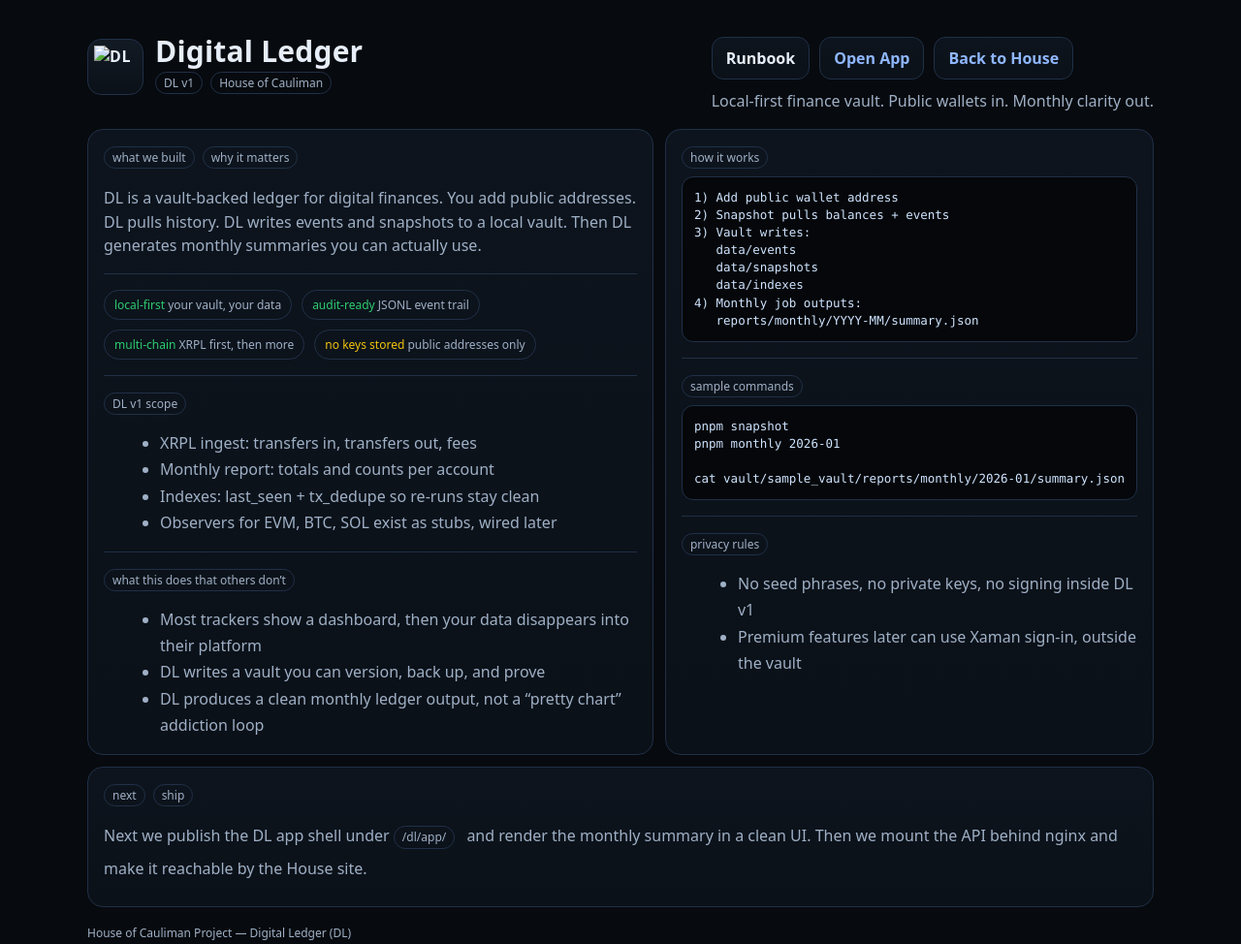
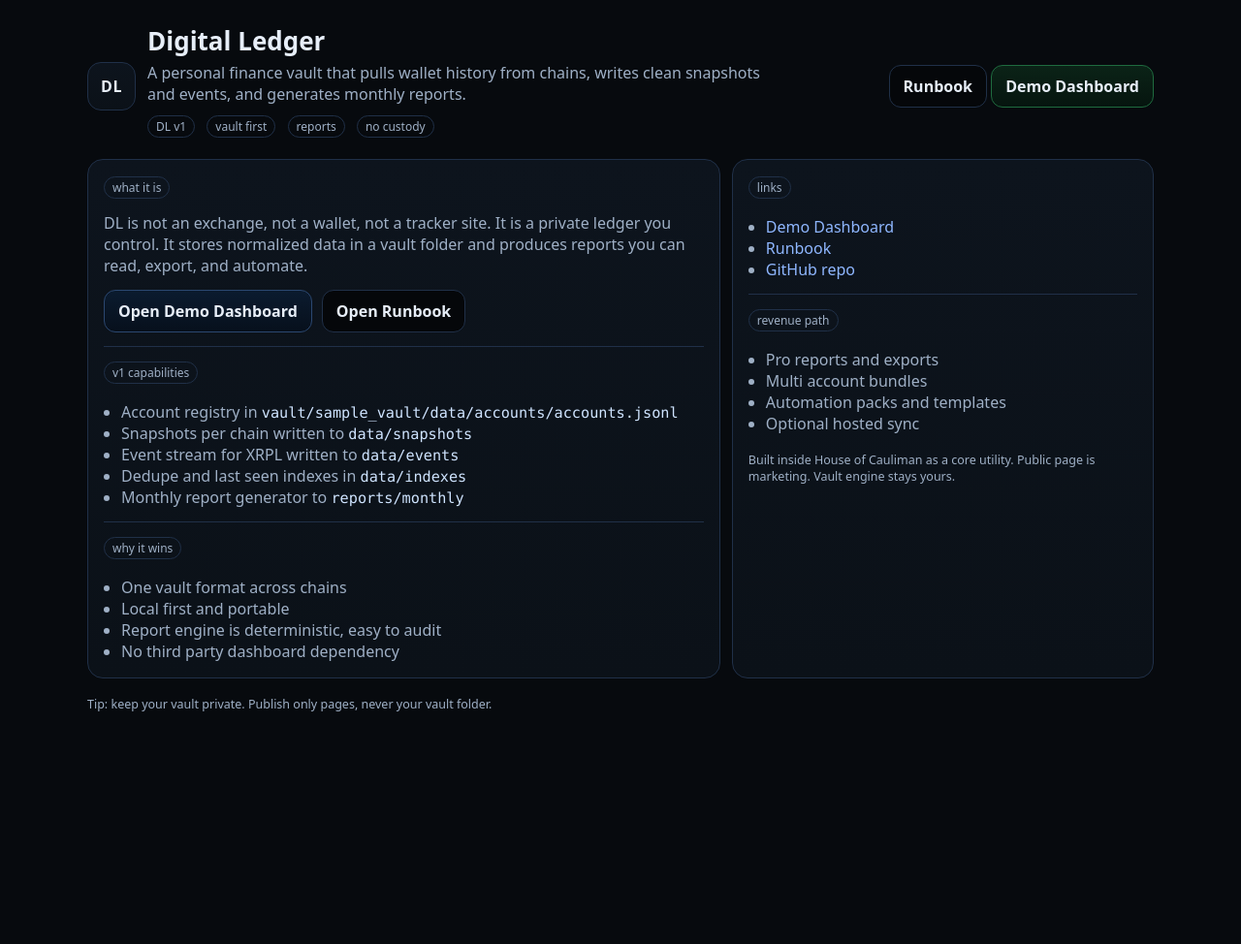
Before and after one commit to mrcauliman/augur, a website: page index.html in a window 1280 px wide. Shown: the whole page at 97% size. After the commit the page ends 815 px from the top, so only its background shows below. Drawn offline with Linux system fonts and the light colour scheme.

Commit message:
ui: add demo dashboard button on homepage

```diff
--- a/index.html
+++ b/index.html
@@ -3,13 +3,8 @@
 <head>
   <meta charset="UTF-8" />
   <meta name="viewport" content="width=device-width,initial-scale=1" />
-  <title>Digital Ledger (DL) — House of Cauliman</title>
-  <meta name="description" content="Digital Ledger (DL) turns public wallet history into clean monthly reports across chains. Local-first vault. Audit-ready." />
-
-  <meta property="og:title" content="Digital Ledger (DL) — House of Cauliman" />
-  <meta property="og:description" content="Local-first finance vault. Public addresses in. Monthly clarity out. No keys stored." />
-  <meta property="og:type" content="website" />
-
+  <title>Digital Ledger</title>
+  <meta name="description" content="Digital Ledger is a personal finance vault for onchain wallets. Snapshots, events, and monthly reports. Private by design." />
   <style>
     :root{
       --bg:#070a0e;
@@ -19,50 +14,51 @@
       --muted:#9fb0c6;
       --line:#203048;
       --a:#8fb7ff;
-      --good:#2ecc71;
-      --warn:#f1c40f;
-      --mono: ui-monospace, SFMono-Regular, Menlo, Monaco, Consolas, "Liberation Mono","Courier New", monospace;
-      --sans: ui-sans-serif, system-ui, -apple-system, Segoe UI, Roboto, Helvetica, Arial;
+      --good:#2fbf6b;
+      --mono:ui-monospace,Menlo,Consolas,monospace;
     }
-    html,body{margin:0;background:var(--bg);color:var(--fg);font-family:var(--sans)}
-    .wrap{max-width:1100px;margin:0 auto;padding:32px 16px 80px}
-    .top{display:flex;align-items:flex-start;justify-content:space-between;gap:16px;flex-wrap:wrap}
+    html,body{margin:0;background:var(--bg);color:var(--fg);font-family:system-ui,-apple-system,Segoe UI,Roboto,Arial}
+    a{color:var(--a);text-decoration:none}
+    .wrap{max-width:1100px;margin:0 auto;padding:28px 16px 80px}
+    .top{display:flex;justify-content:space-between;gap:12px;flex-wrap:wrap;align-items:center}
     .brand{display:flex;align-items:center;gap:12px}
     .mark{
-      width:44px;height:44px;border-radius:14px;
-      border:1px solid var(--line);
-      background:linear-gradient(180deg,#121a24,#0b1118);
-      display:grid;place-items:center;
-      font-weight:900;letter-spacing:.6px;
-    }
-    h1{margin:0;font-size:30px;letter-spacing:.2px}
-    p{margin:10px 0;color:var(--muted);line-height:1.55}
-    a{color:var(--a);text-decoration:none}
-    a:hover{text-decoration:underline}
-    .ctaRow{display:flex;gap:10px;flex-wrap:wrap;margin-top:6px}
-    .btn{
-      display:inline-block;
-      padding:10px 14px;
-      border-radius:12px;
+      width:48px;height:48px;border-radius:14px;
       border:1px solid var(--line);
       background:linear-gradient(180deg,var(--panel),var(--panel2));
+      display:flex;align-items:center;justify-content:center;
+      font-weight:900;letter-spacing:.5px;
+    }
+    h1{margin:0;font-size:26px;line-height:1.15}
+    .sub{margin:6px 0 0;color:var(--muted);max-width:70ch}
+    .k{
+      display:inline-block;padding:2px 8px;border:1px solid var(--line);
+      border-radius:999px;color:var(--muted);font-size:12px;margin-right:8px;margin-bottom:8px
+    }
+    .card{
+      border:1px solid var(--line);
+      border-radius:16px;
+      background:linear-gradient(180deg,var(--panel),var(--panel2));
+      padding:16px;
+      margin-top:14px;
+    }
+    .grid{display:grid;gap:12px}
+    @media(min-width:900px){.grid{grid-template-columns:1.2fr .8fr}}
+    .btnrow{display:flex;gap:10px;flex-wrap:wrap;margin-top:14px}
+    .btn{
+      display:inline-flex;align-items:center;justify-content:center;
+      padding:10px 14px;border-radius:12px;
+      border:1px solid var(--line);
+      background:#05070a;
       color:var(--fg);
-      text-decoration:none;
-      font-weight:800;
+      font-weight:700;
     }
-    .btn.secondary{color:var(--a)}
-    .grid{display:grid;gap:12px;margin-top:16px}
-    @media(min-width:900px){.grid{grid-template-columns:1.15fr .85fr}}
-    .card{border:1px solid var(--line);border-radius:16px;background:linear-gradient(180deg,var(--panel),var(--panel2));padding:16px}
-    .k{display:inline-block;padding:2px 8px;border:1px solid var(--line);border-radius:999px;color:var(--muted);font-size:12px;margin-right:8px;margin-bottom:8px}
-    .hr{height:1px;background:var(--line);margin:16px 0}
-    pre{margin:0;background:#05070a;border:1px solid var(--line);border-radius:12px;padding:12px;overflow:auto;font-family:var(--mono);font-size:12.5px;line-height:1.45;color:#cfe4ff}
-    ul{color:var(--muted);line-height:1.7;margin:8px 0 0 18px}
-    .row{display:flex;gap:10px;flex-wrap:wrap}
-    .pill{border:1px solid var(--line);border-radius:999px;padding:6px 10px;color:var(--muted);font-size:12px}
-    .good{color:var(--good)}
-    .warn{color:var(--warn)}
-    .foot{margin-top:18px;color:var(--muted);font-size:12px}
+    .btn.primary{border-color:#2b4770;background:linear-gradient(180deg,#0b1b2f,#07101c)}
+    .btn.good{border-color:#1f6b3f;background:linear-gradient(180deg,#0b2317,#06150f)}
+    .list{margin:10px 0 0;padding-left:18px;color:var(--muted)}
+    code{font-family:var(--mono);font-size:.95em;color:#cfe4ff}
+    .foot{margin-top:18px;color:var(--muted);font-size:12.5px}
+    .rule{height:1px;background:var(--line);margin:14px 0}
   </style>
 </head>
 <body>
@@ -70,95 +66,88 @@
 
     <div class="top">
       <div class="brand">
-<div class="mark" style="padding:6px">
-  <img src="assets/dl_logo_v1.png" alt="DL" style="width:100%;height:100%;object-fit:contain" />
-</div>
-
+        <div class="mark">DL</div>
         <div>
           <h1>Digital Ledger</h1>
-          <div class="k">DL v1</div><div class="k">House of Cauliman</div>
+          <div class="sub">A personal finance vault that pulls wallet history from chains, writes clean snapshots and events, and generates monthly reports.</div>
+          <div style="margin-top:10px">
+            <span class="k">DL v1</span>
+            <span class="k">vault first</span>
+            <span class="k">reports</span>
+            <span class="k">no custody</span>
+          </div>
         </div>
       </div>
 
       <div>
-        <div class="ctaRow">
-          <a class="btn" href="/dl/runbook.html">Runbook</a>
-          <a class="btn secondary" href="/dl/app/">Open App</a>
-          <a class="btn secondary" href="/collections/">Back to House</a>
-        </div>
-        <p style="margin:10px 0 0">Local-first finance vault. Public wallets in. Monthly clarity out.</p>
+        <a class="btn" href="runbook.html">Runbook</a>
+        <a class="btn good" href="app.html">Demo Dashboard</a>
       </div>
     </div>
 
     <div class="grid">
       <div class="card">
-        <span class="k">what we built</span><span class="k">why it matters</span>
-        <p>DL is a vault-backed ledger for digital finances. You add public addresses. DL pulls history. DL writes events and snapshots to a local vault. Then DL generates monthly summaries you can actually use.</p>
-
-        <div class="hr"></div>
-
-        <div class="row">
-          <div class="pill"><span class="good">local-first</span> your vault, your data</div>
-          <div class="pill"><span class="good">audit-ready</span> JSONL event trail</div>
-          <div class="pill"><span class="good">multi-chain</span> XRPL first, then more</div>
-          <div class="pill"><span class="warn">no keys stored</span> public addresses only</div>
+        <div class="k">what it is</div>
+        <div class="sub" style="margin-top:6px">
+          DL is not an exchange, not a wallet, not a tracker site. It is a private ledger you control.
+          It stores normalized data in a vault folder and produces reports you can read, export, and automate.
         </div>
 
-        <div class="hr"></div>
+        <div class="btnrow">
+          <a class="btn primary" href="app.html">Open Demo Dashboard</a>
+          <a class="btn" href="runbook.html">Open Runbook</a>
+        </div>
 
-        <span class="k">DL v1 scope</span>
-        <ul>
-          <li>XRPL ingest: transfers in, transfers out, fees</li>
-          <li>Monthly report: totals and counts per account</li>
-          <li>Indexes: last_seen + tx_dedupe so re-runs stay clean</li>
-          <li>Observers for EVM, BTC, SOL exist as stubs, wired later</li>
+        <div class="rule"></div>
+
+        <div class="k">v1 capabilities</div>
+        <ul class="list">
+          <li>Account registry in <code>vault/sample_vault/data/accounts/accounts.jsonl</code></li>
+          <li>Snapshots per chain written to <code>data/snapshots</code></li>
+          <li>Event stream for XRPL written to <code>data/events</code></li>
+          <li>Dedupe and last seen indexes in <code>data/indexes</code></li>
+          <li>Monthly report generator to <code>reports/monthly</code></li>
         </ul>
 
-        <div class="hr"></div>
+        <div class="rule"></div>
 
-        <span class="k">what this does that others don’t</span>
-        <ul>
-          <li>Most trackers show a dashboard, then your data disappears into their platform</li>
-          <li>DL writes a vault you can version, back up, and prove</li>
-          <li>DL produces a clean monthly ledger output, not a “pretty chart” addiction loop</li>
+        <div class="k">why it wins</div>
+        <ul class="list">
+          <li>One vault format across chains</li>
+          <li>Local first and portable</li>
+          <li>Report engine is deterministic, easy to audit</li>
+          <li>No third party dashboard dependency</li>
         </ul>
       </div>
 
       <div class="card">
-        <span class="k">how it works</span>
-        <pre>1) Add public wallet address
-2) Snapshot pulls balances + events
-3) Vault writes:
-   data/events
-   data/snapshots
-   data/indexes
-4) Monthly job outputs:
-   reports/monthly/YYYY-MM/summary.json</pre>
+        <div class="k">links</div>
+        <ul class="list">
+          <li><a href="app.html">Demo Dashboard</a></li>
+          <li><a href="runbook.html">Runbook</a></li>
+          <li><a href="https://github.com/mrcauliman/digital-ledger">GitHub repo</a></li>
+        </ul>
 
-        <div class="hr"></div>
+        <div class="rule"></div>
 
-        <span class="k">sample commands</span>
-        <pre>pnpm snapshot
-pnpm monthly 2026-01
+        <div class="k">revenue path</div>
+        <ul class="list">
+          <li>Pro reports and exports</li>
+          <li>Multi account bundles</li>
+          <li>Automation packs and templates</li>
+          <li>Optional hosted sync</li>
+        </ul>
 
-cat vault/sample_vault/reports/monthly/2026-01/summary.json</pre>
-
-        <div class="hr"></div>
-
-        <span class="k">privacy rules</span>
-        <ul>
-          <li>No seed phrases, no private keys, no signing inside DL v1</li>
-          <li>Premium features later can use Xaman sign-in, outside the vault</li>
-        </ul>
+        <div class="foot">
+          Built inside House of Cauliman as a core utility. Public page is marketing. Vault engine stays yours.
+        </div>
       </div>
     </div>
 
-    <div class="card" style="margin-top:12px">
-      <span class="k">next</span><span class="k">ship</span>
-      <p>Next we publish the DL app shell under <span class="k">/dl/app/</span> and render the monthly summary in a clean UI. Then we mount the API behind nginx and make it reachable by the House site.</p>
+    <div class="foot">
+      Tip: keep your vault private. Publish only pages, never your vault folder.
     </div>
 
-    <div class="foot">House of Cauliman Project — Digital Ledger (DL)</div>
   </div>
 </body>
 </html>
```
